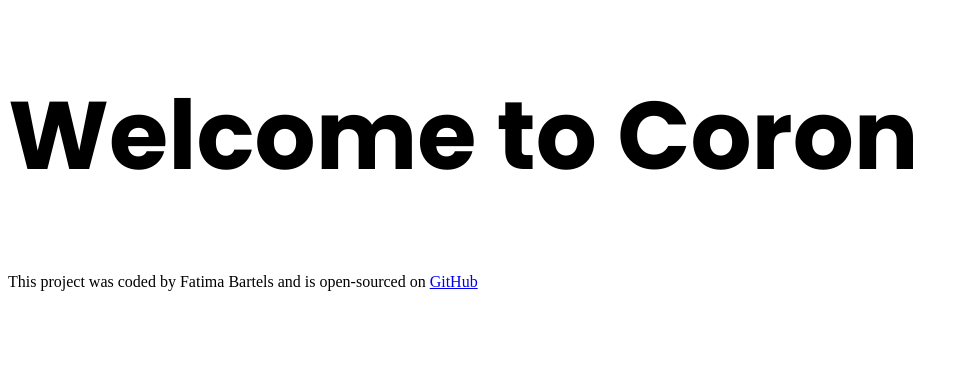
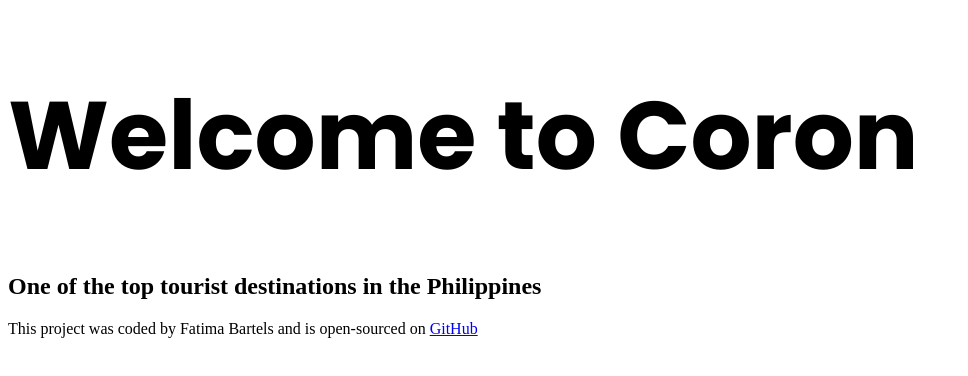
Before and after one commit to FatimaBartels/Coron-travel-project, a plain HTML site: page index.html in a window 1280 px wide. Shown: the whole page, without its empty margins (0-968 px from the left). Drawn offline with Linux system fonts and the light colour scheme.

Commit message:
added content

```diff
--- a/index.html
+++ b/index.html
@@ -14,6 +14,7 @@
   </head>
   <body>
     <h1>Welcome to Coron</h1>
+    <h2>One of the top tourist destinations in the Philippines</h2>
 
     <footer>
       This project was coded by Fatima Bartels and is open-sourced on
```
